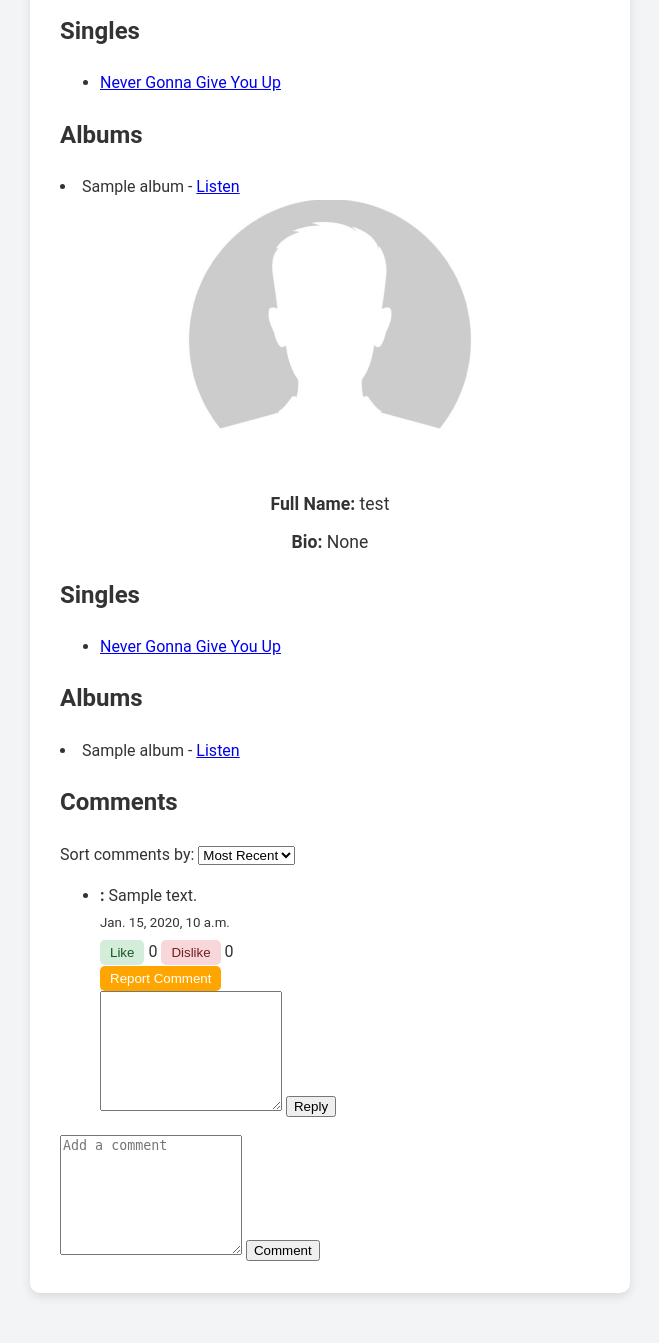
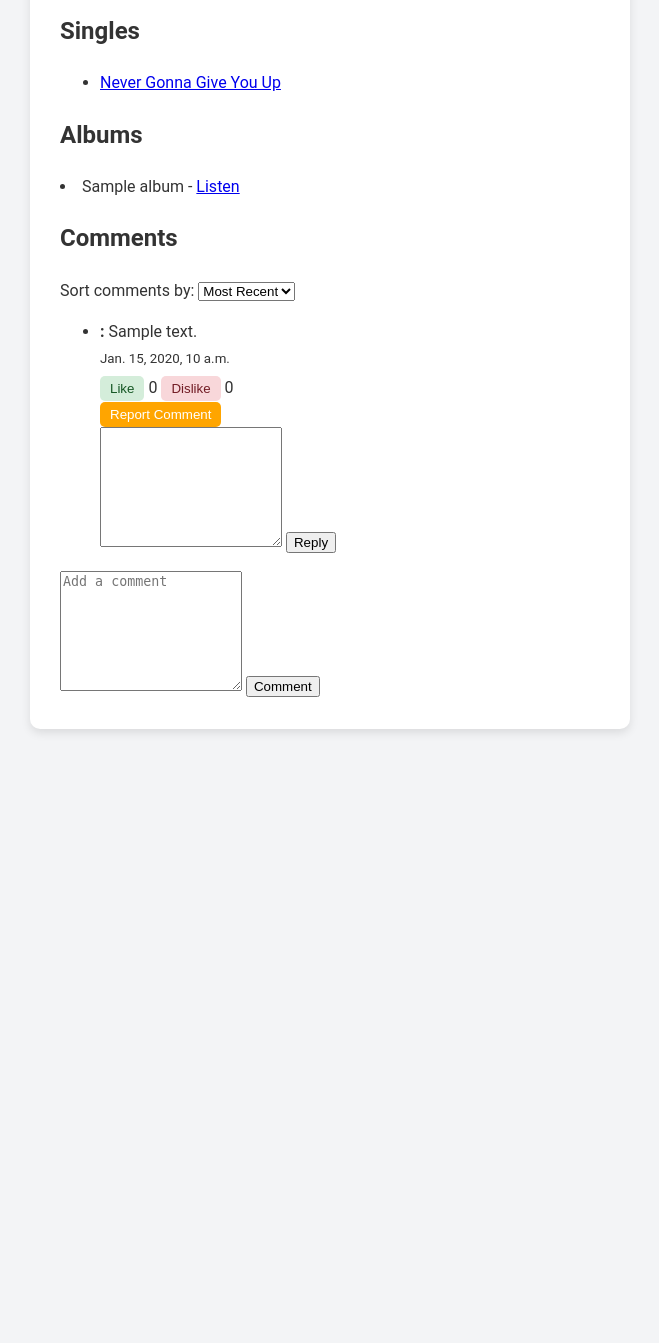
Before and after one commit to ssko7098/Harmonize, a Django app: template mysite/frontend/templates/users/profile.html in a window 1280 px wide. Shown: the part 632-1975 px from the top of the page, without its empty margins (310-969 px from the left). After the commit the page ends 1365 px from the top, so only its background shows below. Run offline with Django 5.2, Linux system fonts and the light colour scheme; the template is opened without the code that fills it: values that come from a table or form of the project are taken from there, others are empty; data comes from the database, SQL or seed files in the repository; tables that the repository leaves empty hold one stand-in row (values such as "Sample post"); parts of the project's set-up code (start-up, migrations or seed data) failed here and were passed over.

Commit message:
Bug Fix of Displaying Profile Content Twice

```diff
--- a/mysite/frontend/templates/users/profile.html
+++ b/mysite/frontend/templates/users/profile.html
@@ -28,34 +28,6 @@
                     <button type="submit" name="delete_profile" class="btn btn-delete" onclick="return confirm('Are you sure you want to delete this user profile?');">Delete Profile</button>
                 </form>
             {% endif %}
-
-        </div>
-        <img src="{% static 'images/default_cover.png' %}" alt="Single Cover" id="cover-preview">
-        <div class="profile-info">
-            <p><strong>Full Name:</strong> {{ user_profile.user.full_name }}</p>
-            <p><strong>Bio:</strong> {{ user_profile.bio }}</p>
-
-            <h2>Singles</h2>
-                <ul>
-                    {% for single in singles %}
-                        <li>
-                            <a href="#" onclick="playAudio('{{ single.mp3_file.url }}'); return false;">{{ single.title }}</a>
-
-                            {% if is_own_profile %}
-                                <form method="post" style="display:inline;">
-                                    {% csrf_token %}
-                                    <input type="hidden" name="song_id" value="{{ single.song_id }}">
-                                    <button type="submit" name="delete_song" onclick="return confirm('Are you sure you want to delete this song?');">Delete</button>
-                                </form>
-                            {% endif %}
-                        </li>
-                    {% endfor %}
-                </ul>
-
-            <h2>Albums</h2>
-                {% for album in albums %}
-                    <li>{{ album.title }} - <a href="#">Listen</a></li>
-                {% endfor %}
 
             </div>
             <img src="{% static 'images/default_cover.png' %}" alt="Single Cover" id="cover-preview">
```
